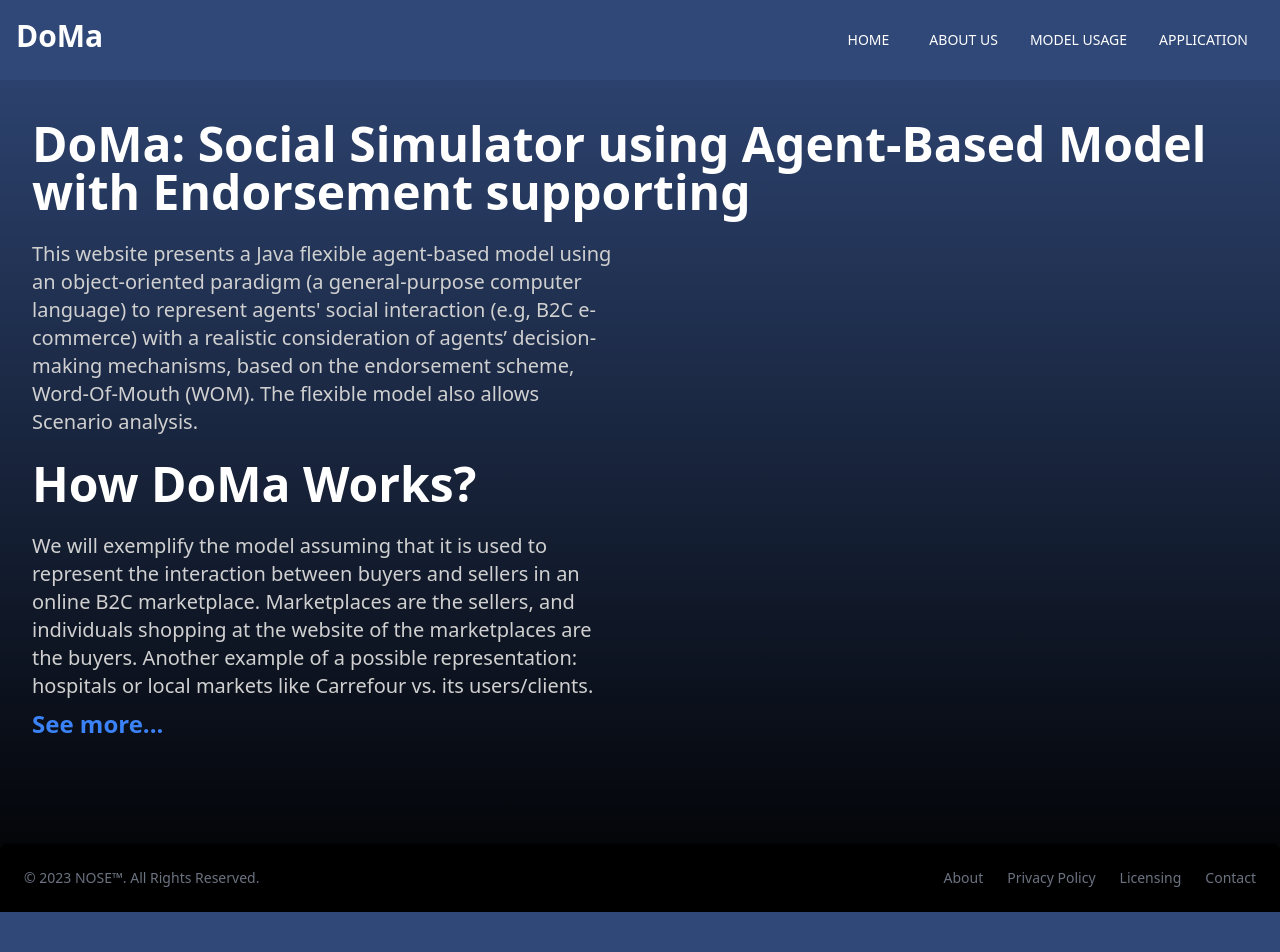
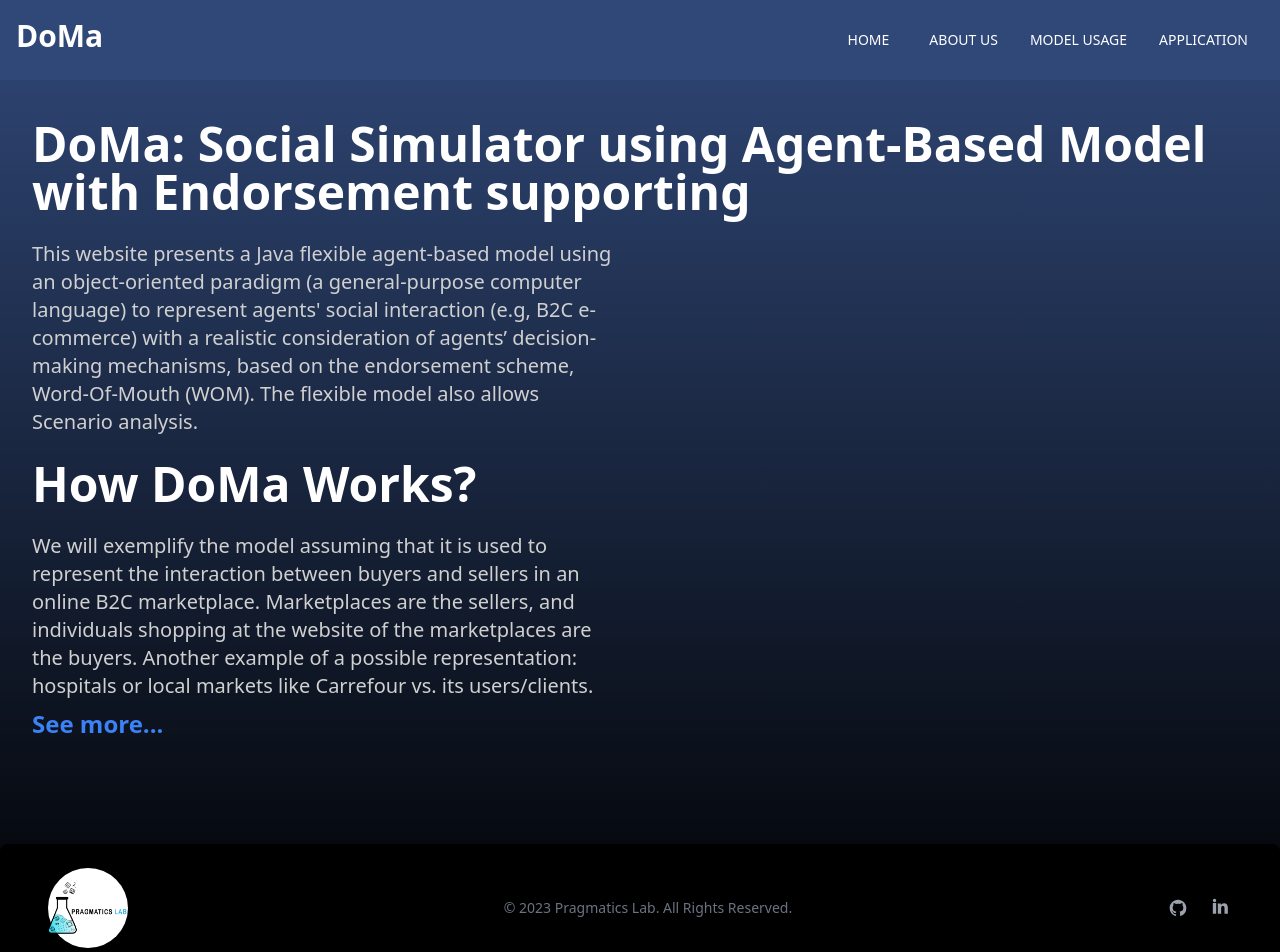
Before and after one commit to Shpm21/sbab-web, a Next.js app: page / in a window 1280 px wide. Shown: the top 952 px of the page. Before the commit the page ends 912 px from the top, so only its background shows below. Built offline with nearby package versions, Linux system fonts and the light colour scheme.

Commit message:
add github account, linkedin account and pragmatics logo

```diff
--- a/components/Footer.tsx
+++ b/components/Footer.tsx
@@ -1,47 +1,50 @@
 import React from 'react'
+import Image from 'next/image'
+import { getLogo } from '../utils/data'
 
 const Footer: React.FC = () => {
+  const logo = getLogo()
   return (
     <>
       <footer className="rounded-lg bg-black p-4 shadow dark:bg-gray-800 md:flex md:items-center md:justify-between md:p-6">
-        <span className="text-sm text-gray-500 dark:text-gray-400 sm:text-center">
-          © 2023{' '}
-          <a href="https://flowbite.com/" className="hover:underline">
-            NOSE™
-          </a>
-          . All Rights Reserved.
+        <div className='md:flex md:justify-between
+          md:ml-6
+        '>
+          <div className='mb-6 md:mb-0 bg-white
+            rounded-full 4 shadow-md
+             h-14 w-14 flex items-center justify-center
+              md:h-20 md:w-20'>
+            <a href='https://pragmaticslab.com/' className='flex items-center'>
+              <Image src={logo} alt='Pragmaticslab' width={100} height={100} />
+            </a>
+          </div>
+        </div>
+
+        <span className="text-sm text-gray-500 dark:text-gray-300 sm:text-center">© 2023 <a
+          href="https://pragmaticslab.com/">Pragmatics Lab</a>. All Rights Reserved.
         </span>
-        <ul className="mt-3 flex flex-wrap items-center text-sm text-gray-500 dark:text-gray-400 sm:mt-0">
-          <li>
-            <a
-              href="#"
-              className="mr-4 hover:text-font-primary hover:underline md:mr-6"
-            >
-              About
+          <div className="flex mt-4 space-x-6 sm:justify-center md:mt-0">
+            <a href="https://github.com/pragmaticslaboratory/SBABM" className="text-gray-400 hover:text-gray-900 dark:hover:text-white">
+              <svg className="w-5 h-5" fill="currentColor" viewBox="0 0 24 24" aria-hidden="true">
+                <path fillRule="evenodd"
+                      d="M12 2C6.477 2 2 6.484 2 12.017c0 4.425 2.865 8.18 6.839 9.504.5.092.682-.217.682-.483 0-.237-.008-.868-.013-1.703-2.782.605-3.369-1.343-3.369-1.343-.454-1.158-1.11-1.466-1.11-1.466-.908-.62.069-.608.069-.608 1.003.07 1.531 1.032 1.531 1.032.892 1.53 2.341 1.088 2.91.832.092-.647.35-1.088.636-1.338-2.22-.253-4.555-1.113-4.555-4.951 0-1.093.39-1.988 1.029-2.688-.103-.253-.446-1.272.098-2.65 0 0 .84-.27 2.75 1.026A9.564 9.564 0 0112 6.844c.85.004 1.705.115 2.504.337 1.909-1.296 2.747-1.027 2.747-1.027.546 1.379.202 2.398.1 2.651.64.7 1.028 1.595 1.028 2.688 0 3.848-2.339 4.695-4.566 4.943.359.309.678.92.678 1.855 0 1.338-.012 2.419-.012 2.747 0 .268.18.58.688.482A10.019 10.019 0 0022 12.017C22 6.484 17.522 2 12 2z"
+                      clipRule="evenodd" />
+              </svg>
+              <span className="sr-only">GitHub account</span>
             </a>
-          </li>
-          <li>
-            <a
-              href="#"
-              className="mr-4 hover:text-font-primary hover:underline md:mr-6"
-            >
-              Privacy Policy
+            <a href="https://www.linkedin.com/company/pragmaticslab" className="text-gray-400 hover:text-gray-900 dark:hover:text-white">
+              <svg className="w-5 h-5" fill="currentColor" viewBox="0 0 24 24" aria-hidden="true">
+                <path fillRule="evenodd"
+                      d="M1 6h4v13H1V6zm2-5C1.8 1 1 2 1 3.1 1 4.1 1.8 5 3 5c1.3 0 2-.9 2-2s-.8-2-2-2zm11.6 5.2c-2.1 0-3.3 1.2-3.8 2h-.1l-.2-1.7H6.9c0 1.1.1 2.4.1 3.9V19h4v-7.1c0-.4 0-.7.1-1 .3-.7.8-1.6 1.9-1.6 1.4 0 2 1.2 2 2.8V19h4v-7.4c0-3.7-1.9-5.4-4.4-5.4z"
+                      clipRule="evenodd" />
+              </svg>
+              <span className="sr-only">LinkedIn account</span>
             </a>
-          </li>
-          <li>
-            <a
-              href="#"
-              className="mr-4 hover:text-font-primary hover:underline md:mr-6"
-            >
-              Licensing
+            {/*//a para linkedn*/}
+            <a  href="https://www.linkedin.com/company/pragmaticslab" className="">
+
             </a>
-          </li>
-          <li>
-            <a href="#" className="hover:text-font-primary hover:underline">
-              Contact
-            </a>
-          </li>
-        </ul>
+          </div>
       </footer>
     </>
   )
```
